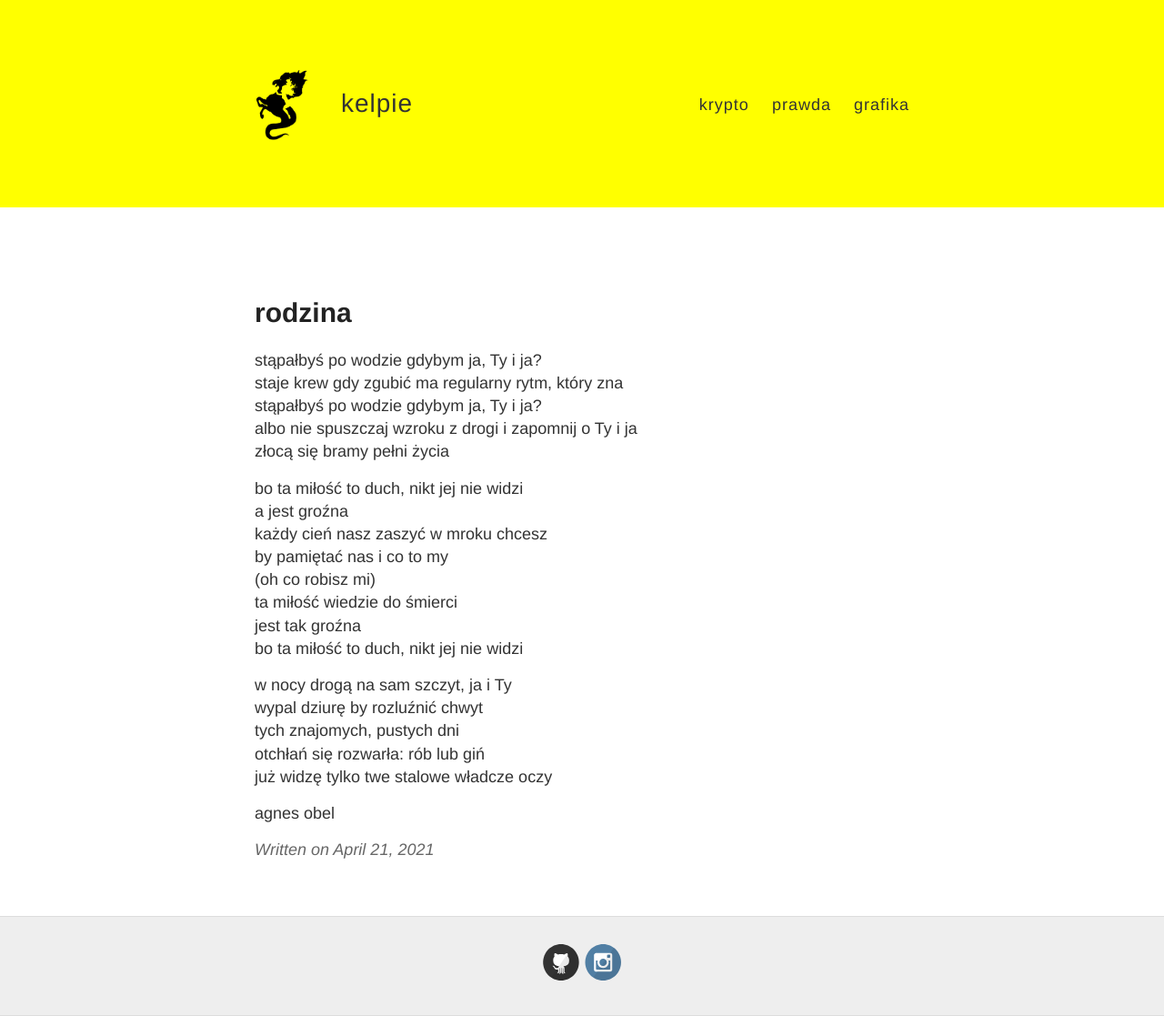
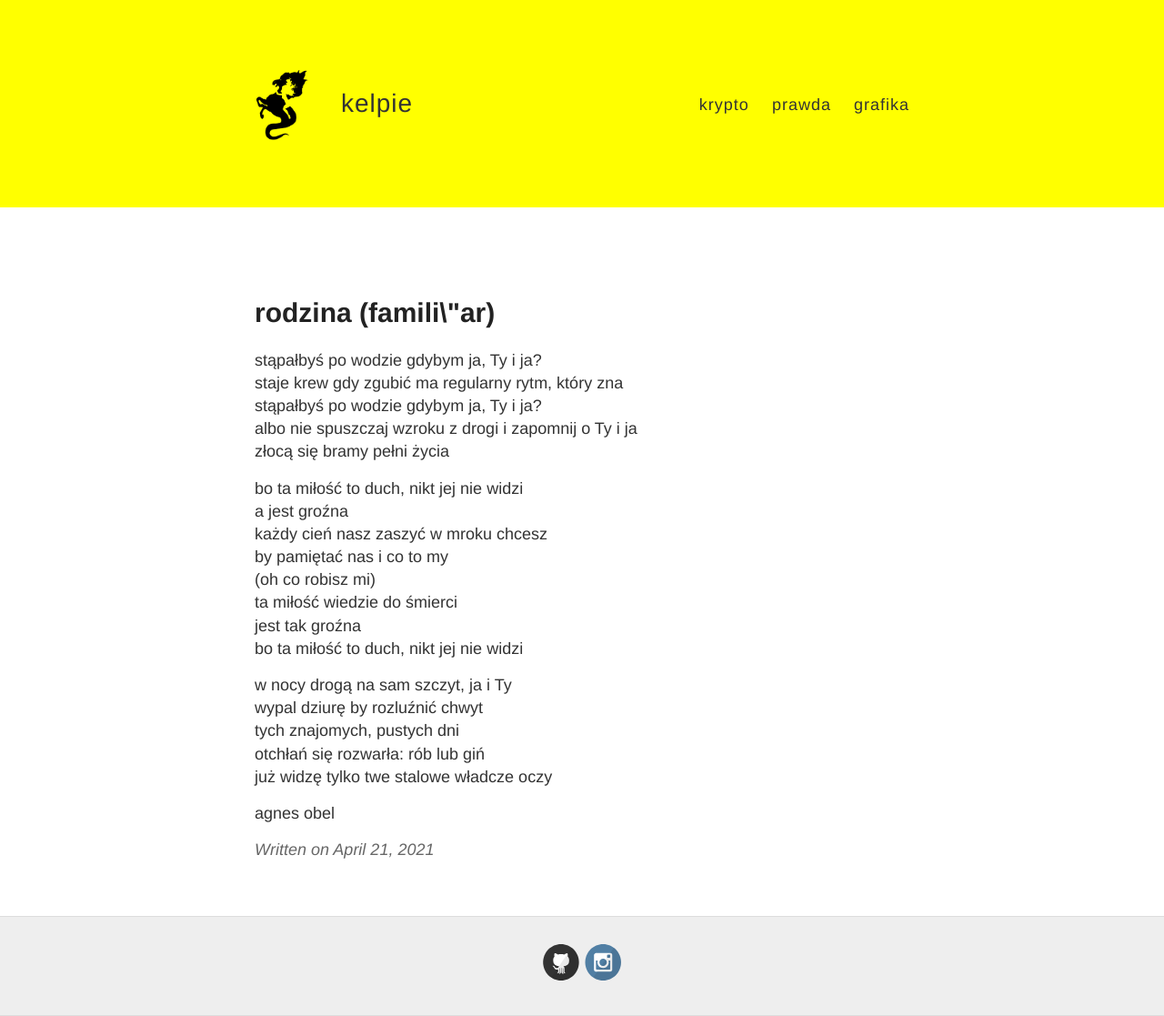
Before and after one commit to keIpie/keIpie.github.io, a Jekyll site: the page built from liryka/_posts/2021-04-21-rodzina.md, in a window 1280 px wide. Shown: the whole page at 91% size. Built offline with Jekyll 4.4.1, drawn with Linux system fonts in a browser that asks for light colours.

```diff
--- a/liryka/_posts/2021-04-21-rodzina.md
+++ b/liryka/_posts/2021-04-21-rodzina.md
@@ -1,6 +1,6 @@
 ---
 layout: post
-title: rodzina
+title: rodzina (famili\"ar)
 ---
 
 stąpałbyś po wodzie gdybym ja, Ty i ja?\
```
Also changed, not shown: liryka/_posts/2021-04-08-slowmotion.md (+1 -1 lines).
